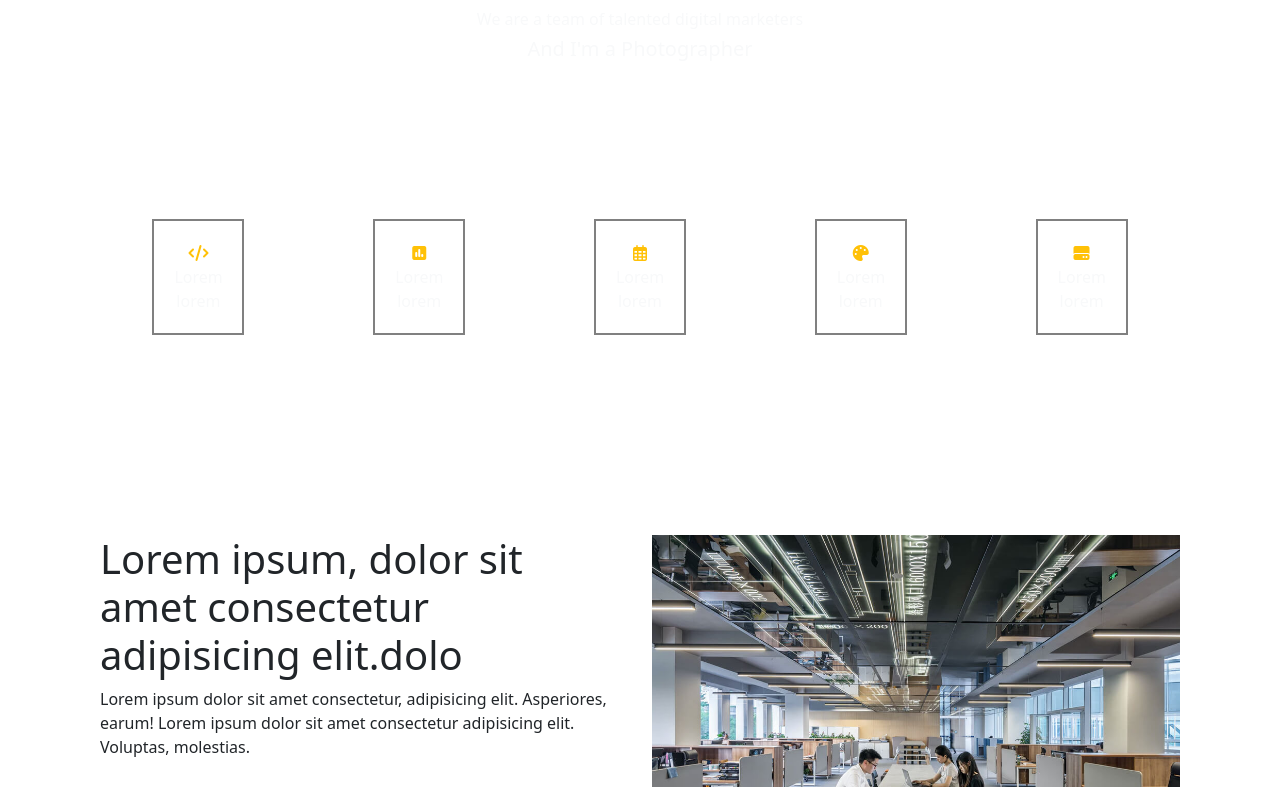
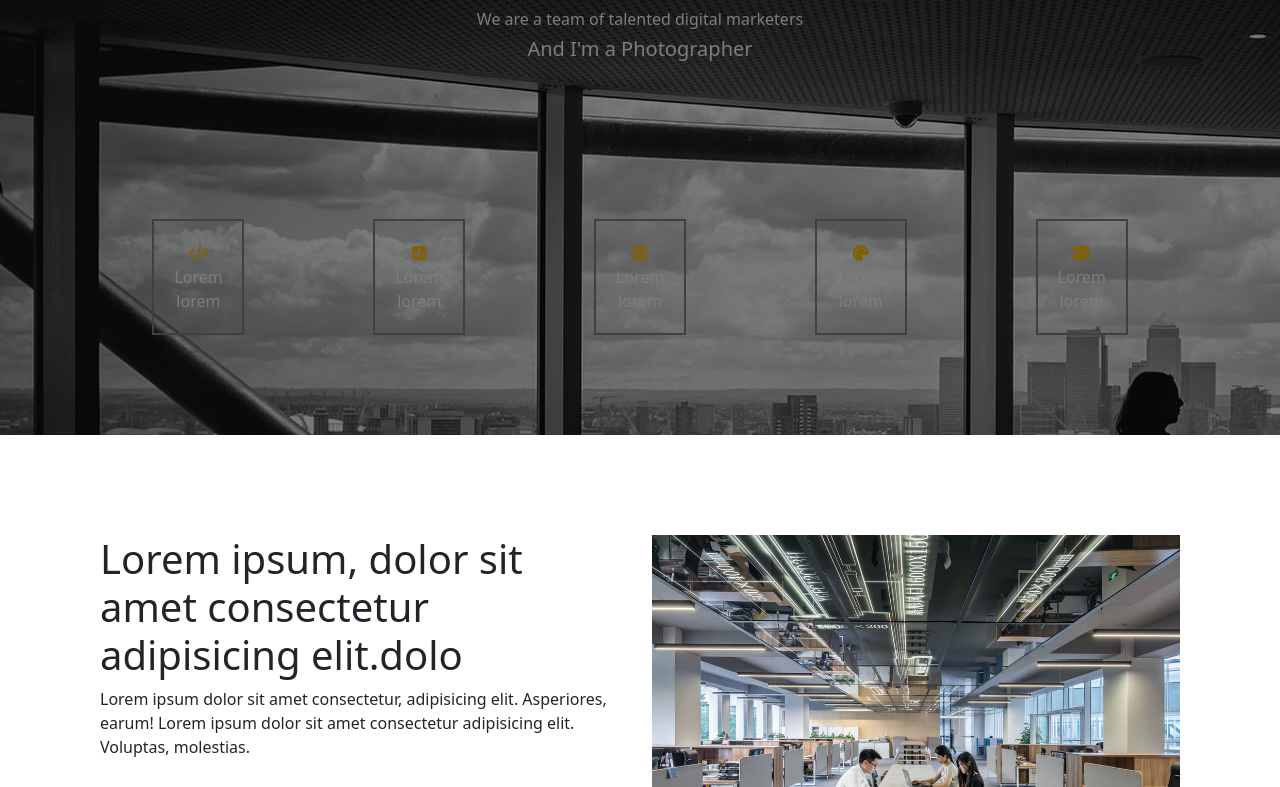
Before and after one commit to jahidulzaid/small-business-showcase-WEBSITE, a plain HTML site: page index.html in a window 1280 px wide. Shown: the part 286-1073 px from the top of the page. Drawn offline with Linux system fonts and the light colour scheme.

Commit message:
added background

```diff
--- a/index.html
+++ b/index.html
@@ -89,7 +89,7 @@
 
 
         <!-- showcase -->
-        <div class="">
+        <div class="hero-image">
             <div class="hero-image">
 
             </div>
--- a/style/style.css
+++ b/style/style.css
@@ -2,6 +2,8 @@
     margin: 0;
     padding: 0;
 }
+
+
 .logo-dot{
     font-weight: 900;
 }
```
